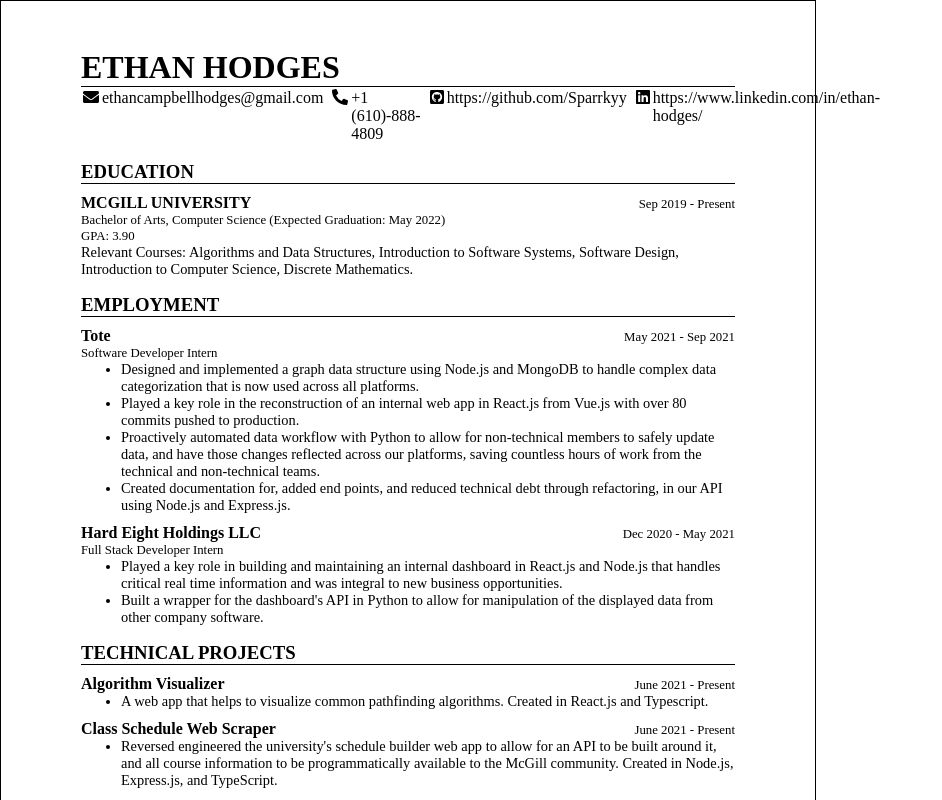
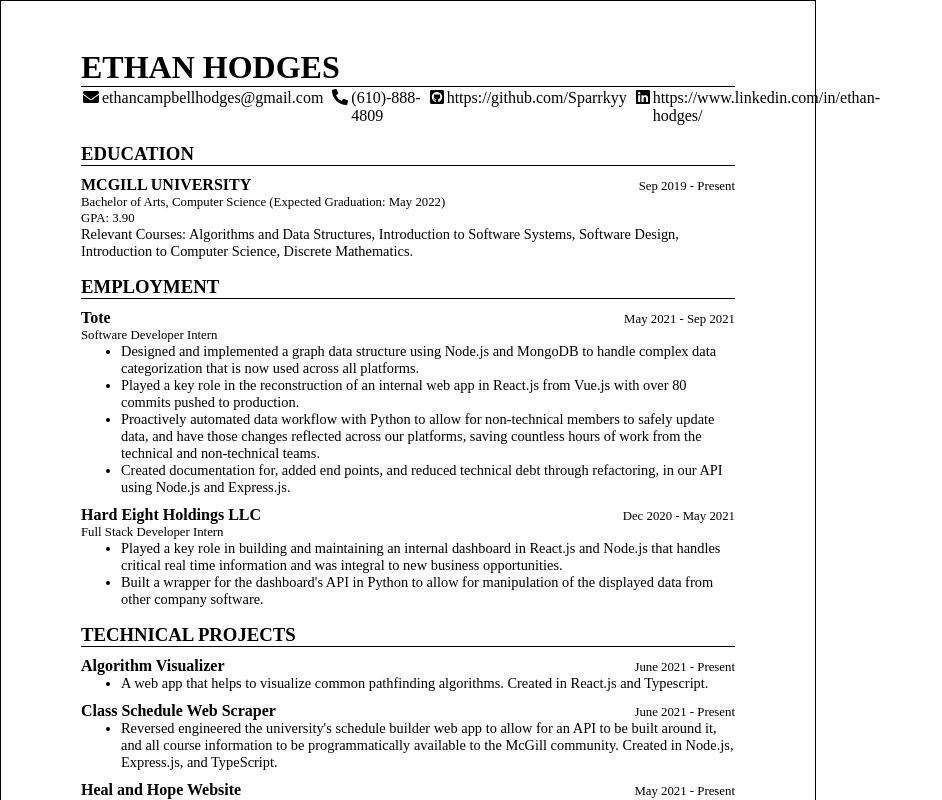
Before and after one commit to Sparrkyy/resume_builder, a React (Create React App) app: page / in a window 1280 px wide. Shown: the top 800 px of the page, without its empty margins (0-942 px from the left). Built offline with nearby package versions, Linux system fonts and the light colour scheme.

Commit message:
fixed phone number

```diff
--- a/src/App.tsx
+++ b/src/App.tsx
@@ -9,7 +9,7 @@ const content = {
 		fullName: "ETHAN HODGES",
 		title: "COMPUTER SCIENCE STUDENT",
 		email: "ethancampbellhodges@gmail.com",
-		phoneNumber: "+1 (610)-888-4809",
+		phoneNumber: "(610)-888-4809",
 		github: "Sparrkyy",
 		githubUsername: "https://github.com/Sparrkyy",
 		linkedIn: "/in/ethan-hodges/",
```
